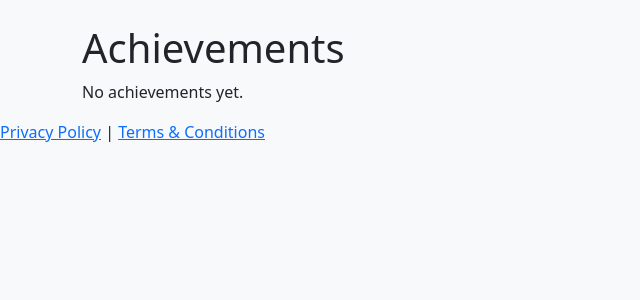
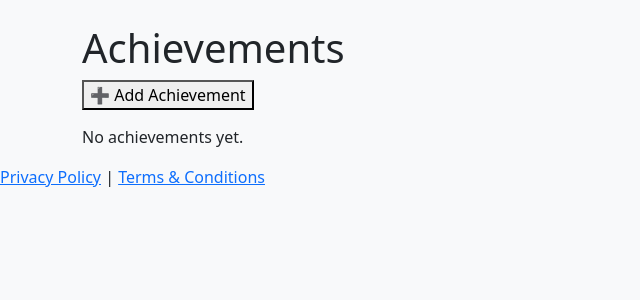
Before and after one commit to RajSingh-ops/student_performance_tracker, a Django app: page /achievements/ in a window 1280 px wide. Shown: the part 160-460 px from the top of the page, without its empty margins (0-640 px from the left). Run offline with Django 5.2, Linux system fonts and the light colour scheme; a user stored in the database is signed in; data comes from the database, SQL or seed files in the repository; data that the repository does not hold is empty.

Commit message:
achievement 2

```diff
--- a/tracker/templates/achievements.html
+++ b/tracker/templates/achievements.html
@@ -4,6 +4,27 @@
 {% block content %}
 
 <h1>Achievements</h1>
+
+{% if user.is_authenticated %}
+<button onclick="toggleAddForm()" style="margin-bottom:15px;">
+    ➕ Add Achievement
+</button>
+
+<div id="add-achievement-form" style="display:none; margin-bottom:20px;">
+    <form method="POST" action="{% url 'create_achievement' %}" enctype="multipart/form-data">
+        {% csrf_token %}
+
+        <input type="text" name="title" placeholder="Achievement title" required><br><br>
+
+        <textarea name="description" placeholder="Description (optional)"></textarea><br><br>
+
+        <input type="file" name="image" accept="image/*"><br><br>
+
+        <button type="submit">Post</button>
+        <button type="button" onclick="toggleAddForm()">Cancel</button>
+    </form>
+</div>
+{% endif %}
 
 <!-- Hidden CSRF token for JavaScript -->
 <form style="display:none;">{% csrf_token %}</form>
@@ -24,20 +45,17 @@
 
         <!-- BUTTONS -->
         <div class="mt-2">
-            <!-- LIKE BUTTON -->
             <button class="like-btn" data-id="{{ a.id }}">
                 ❤️ <span id="likes-{{ a.id }}">{{ a.achievementlike_set.count }}</span>
             </button>
 
-            <!-- COMMENT BUTTON -->
             <button class="comment-btn" data-id="{{ a.id }}">
                 💬 {{ a.achievementcomment_set.count }}
             </button>
         </div>
 
-        <!-- COMMENTS SECTION -->
+        <!-- COMMENTS -->
         <div id="comments-{{ a.id }}" style="display:none; margin-top:10px;">
-
             {% for c in a.achievementcomment_set.all %}
                 <p>
                     <b>{{ c.user.username }}</b>:
@@ -52,7 +70,6 @@
                 <button type="submit">Reply</button>
             </form>
             {% endif %}
-
         </div>
 
     </div>
@@ -65,6 +82,16 @@
 <script>
 function getCSRFToken() {
     return document.querySelector('[name=csrfmiddlewaretoken]').value;
+}
+
+/* ADD FORM TOGGLE */
+function toggleAddForm() {
+    var form = document.getElementById("add-achievement-form");
+    if (form.style.display === "none") {
+        form.style.display = "block";
+    } else {
+        form.style.display = "none";
+    }
 }
 
 /* LIKE BUTTON */
--- a/tracker/urls.py
+++ b/tracker/urls.py
@@ -6,7 +6,8 @@ from . import views
 from .views import (
     achievements_page,
     toggle_like,
-    add_comment
+    add_comment,
+    create_achievement
 )
 urlpatterns = [
     path('register/', register_view, name='register'),
@@ -24,6 +25,7 @@ urlpatterns = [
     path("terms/", views.terms_conditions, name="terms"),
     #Achievements feed page
     path("achievements/", achievements_page, name="achievements"),
+    path("achievements/create/", create_achievement, name="create_achievement"),
 
     # Like / Unlike (AJAX)
     path("achievements/<int:id>/like/", toggle_like, name="toggle_like"),
```
